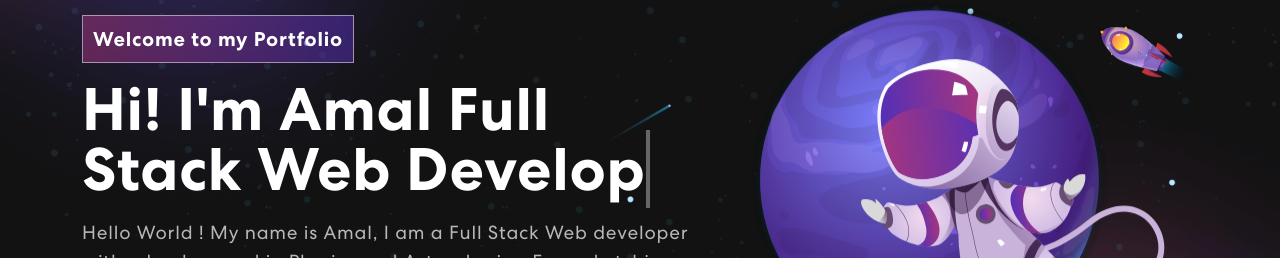
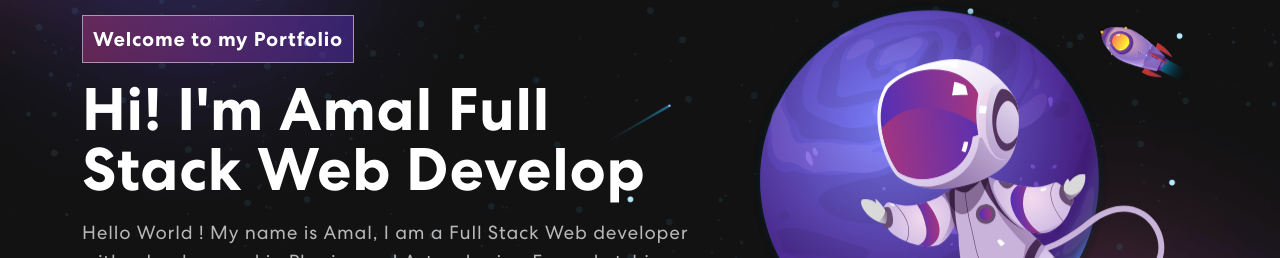
Before and after one commit to Amal-benhenia/My-new-portfolio, a React (Create React App) app: page / in a window 1280 px wide. Shown: the part 245-503 px from the top of the page. Built offline with nearby package versions, Linux system fonts and the light colour scheme.

Commit message:
fix unexpected token

```diff
--- a/src/App.css
+++ b/src/App.css
@@ -294,9 +294,7 @@ nav.navbar .navbar-toggler[aria-expanded="true"] .navbar-toggler-icon {
         transform: translateY(-20px);
     }
 }
-.txt-rotate > .wrap {
-  border-right: 0.08em solid #666;
-}
+
 
 .skill {
   padding: 0 0 50px 0;
```
